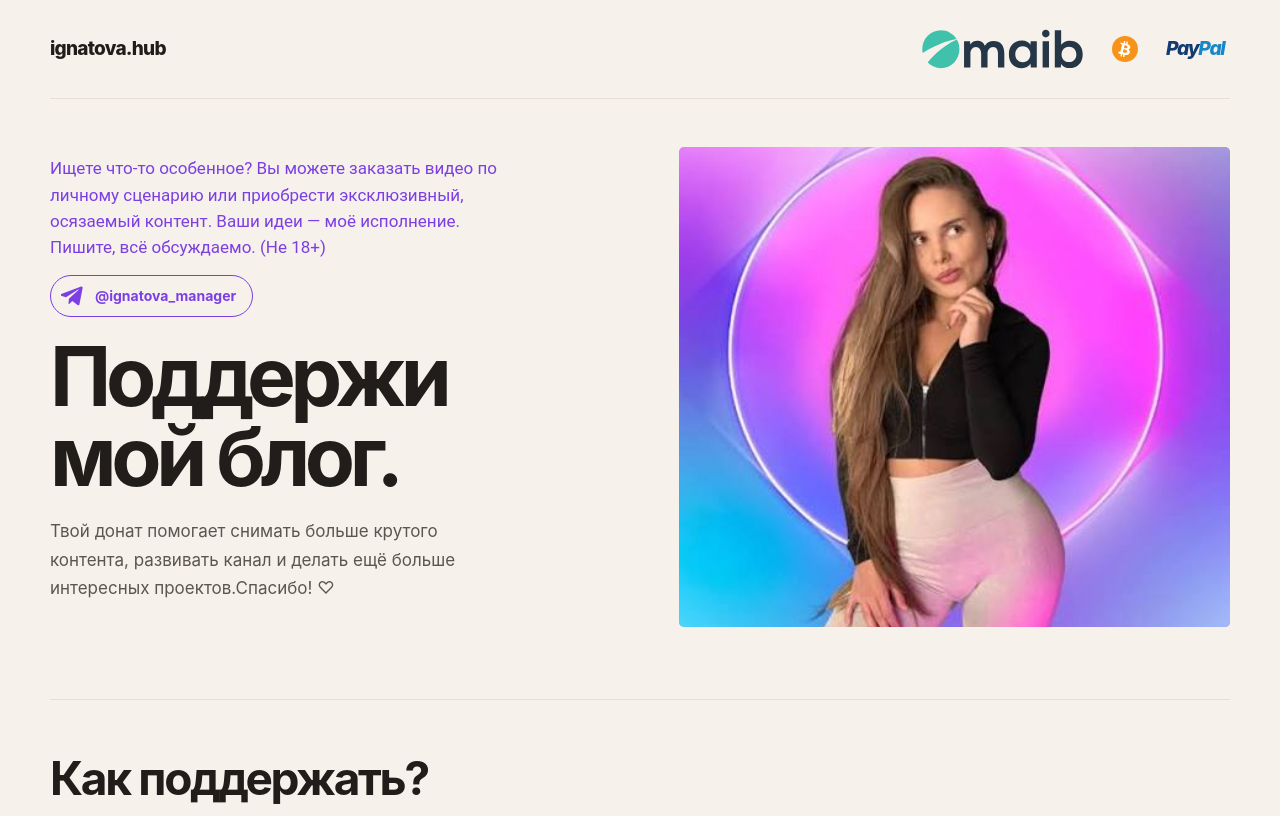
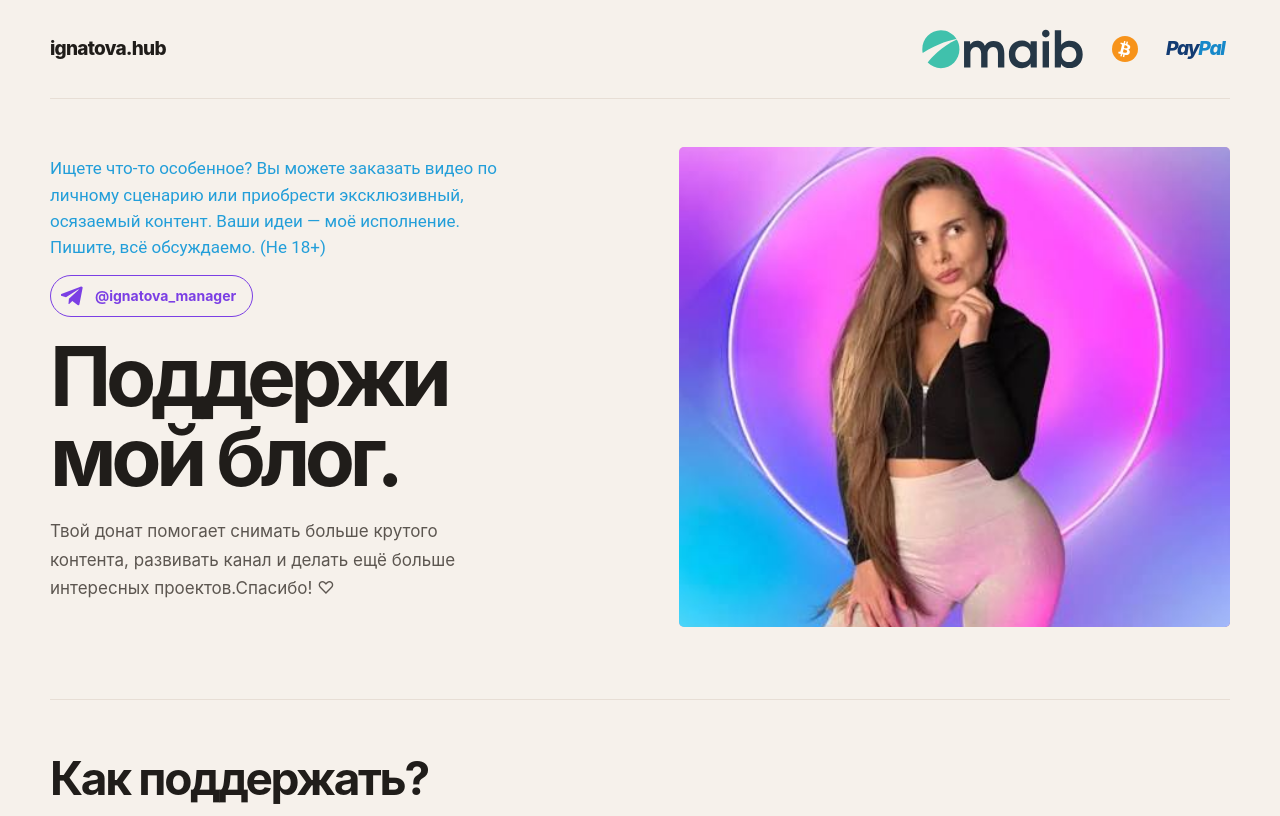
Before and after one commit to IgnatovaHub/ignatovahub, a plain HTML site: page index.html in a window 1280 px wide. Shown: the top 816 px of the page. Drawn offline with Linux system fonts and the light colour scheme; a web font is replaced by a local one.

Commit message:
Update index.html

```diff
--- a/index.html
+++ b/index.html
@@ -26,7 +26,7 @@ h1{font-size:clamp(48px,6.5vw,82px);line-height:.98;letter-spacing:-.065em;margi
 .hero-photo{height:480px;position:relative;overflow:hidden;border-radius:5px;background:linear-gradient(135deg,#f4c5d7,#e8a5c5 55%,#b56e98)}
 .hero-photo img{width:100%;height:100%;display:block;object-fit:cover}
 .photo-note{display:none;position:absolute;inset:auto 12px 12px;background:#fffdfacc;padding:8px 10px;font-size:11px;color:#5c5650}
-.order-text{font-family:Roboto,"Open Sans",-apple-system,"Segoe UI",Arial,sans-serif;font-style:normal;font-size:17px;line-height:1.55;color:#7b3fe4;margin:0 0 14px;max-width:460px}
+.order-text{font-family:Roboto,"Open Sans",-apple-system,"Segoe UI",Arial,sans-serif;font-style:normal;font-size:17px;line-height:1.55;color:#229ED9;margin:0 0 14px;max-width:460px}
 .order-tg{display:inline-flex;align-items:center;gap:10px;text-decoration:none;color:#7b3fe4;font-weight:700;font-size:14px;border:1px solid #7b3fe4;border-radius:999px;padding:8px 16px 8px 10px}
 .order-tg svg{width:24px;height:24px;flex:none}
 .order-tg:hover{background:#7b3fe4;color:#fff}
```
